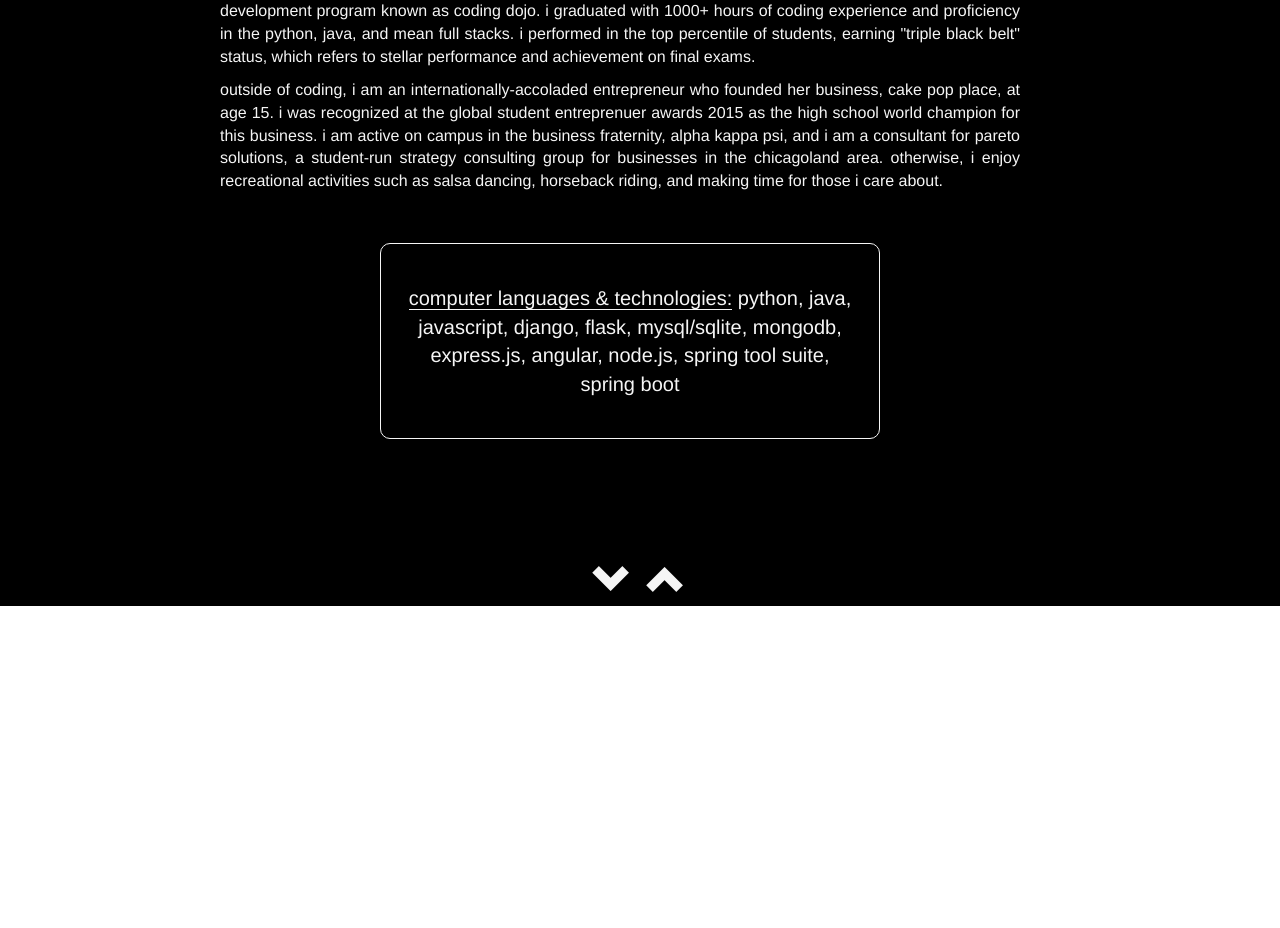
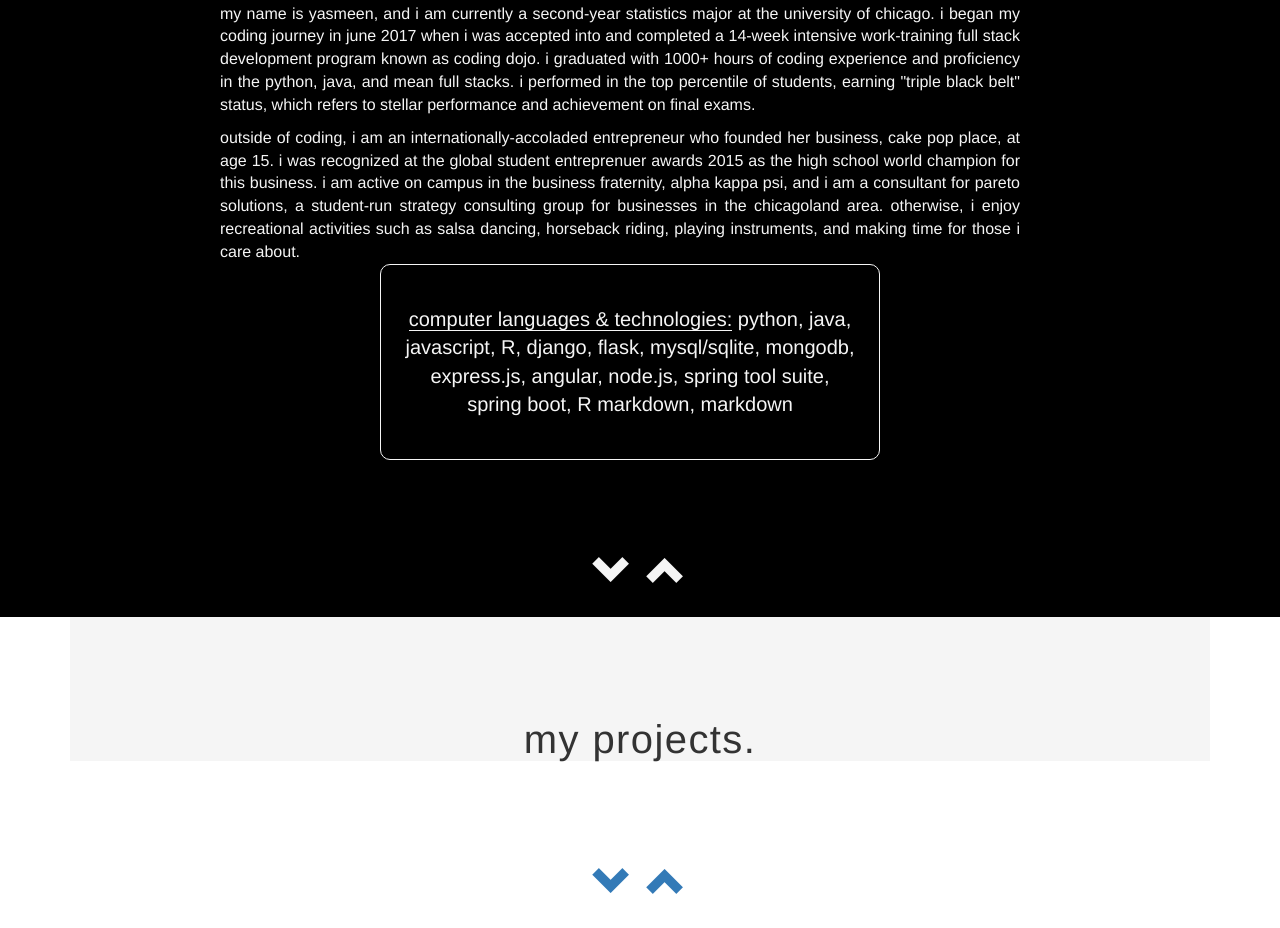
Before and after one commit to yhaider/yhaider.github.io, a plain HTML site: page index.html in a window 1280 px wide. Shown: the part 1247-2175 px from the top of the page. Before the commit the page ends 1853 px from the top, so only its background shows below. Drawn offline with nearby package versions, Linux system fonts and the light colour scheme.

Commit message:
continued working, still wip

```diff
--- a/css/master.css
+++ b/css/master.css
@@ -81,7 +81,7 @@ h2{
     margin: auto;
     text-align: center;
     padding: 40px 20px 40px 20px;
-    margin: 20px;
+    margin: 20px 20px 20px 10px;
     border: 1px solid whitesmoke;
     border-radius: 10px;
     width: 500px;
@@ -97,3 +97,24 @@ h2{
     text-justify:inter-word;
 
 }
+
+.givespacing{
+    margin-bottom: -10px;
+    margin-top: -10px;
+}
+
+.arrows{
+    padding-bottom: 20px;
+}
+
+
+.projectsmain{
+    background-color: whitesmoke;
+}
+.projectsmain h1{
+    margin:auto;
+    text-align: center;
+    font-size: 40px;
+    padding-top: 100px;
+    letter-spacing: 1.4px;
+}
--- a/index.html
+++ b/index.html
@@ -1,8 +1,8 @@
-c<!DOCTYPE html>
+<!DOCTYPE html>
 <html>
     <head>
         <meta charset="utf-8">
-        <title></title>
+        <title>❧ yhaider's gitpage</title>
         <link rel="stylesheet" href="https://maxcdn.bootstrapcdn.com/bootstrap/3.3.7/css/bootstrap.min.css">
         <script src="https://ajax.googleapis.com/ajax/libs/jquery/1.12.4/jquery.min.js"></script>
         <script src="https://maxcdn.bootstrapcdn.com/bootstrap/3.3.7/js/bootstrap.min.js"></script>
@@ -14,7 +14,7 @@ c<!DOCTYPE html>
                 <div id="main">
                     <h1>welcome.</h1>
                     <div class="intro">
-                        <i class="maincontent">hi, my name is yasmeen. welcome to my github page. use the arrow below to learn more <a href="#about" class="linkcontent">who i am</a>, <a href="#projects" class="linkcontent">what i've done</a>, and <a href="#contact" class="linkcontent">where to contact me</a>.</i>
+                        <i class="maincontent">hi, my name is yasmeen. welcome to my github page. use the arrow below to learn more about <a href="#about" class="linkcontent">who i am</a>, <a href="#projects" class="linkcontent">what i've done</a>, and <a href="#contact" class="linkcontent">where to contact me</a>.</i>
                     </div>
                     <a id="downarrow" href="#about"><h1><span class="scrolldown glyphicon glyphicon-chevron-down"></span></h1></a>
                 </div>
@@ -27,15 +27,29 @@ c<!DOCTYPE html>
                     <u>name:</u> yasmeen haider<br>
                     <u>age:</u> 20<br>
                     <u>education:</u> university of chicago '20<br>
+                    <u>interests:</u> business, technology, software engineering, entrepreneurship<br>
                 </div>
                 <div class="aboutme">
                     <p>my name is yasmeen, and i am currently a second-year statistics major at the university of chicago. i began my coding journey in june 2017 when i was accepted into and completed a 14-week intensive work-training full stack development program known as coding dojo. i graduated with 1000+ hours of coding experience and proficiency in the python, java, and mean full stacks. i performed in the top percentile of students, earning "triple black belt" status, which refers to stellar performance and achievement on final exams.</p>
-                    <p>outside of coding, i am an internationally-accoladed entrepreneur who founded her business, cake pop place, at age 15. i was <a href="https://www.youtube.com/watch?v=bCsGDIegua0" class="linkcontent">recognized at the global student entreprenuer awards 2015</a> as the high school world champion for this business. i am active on campus in the business fraternity, <a href="https://akpsi.org/" class="linkcontent">alpha kappa psi</a>, and i am a consultant for <a href="https://www.paretosolutions.uchicago.edu/" class="linkcontent">pareto solutions</a>, a student-run strategy consulting group for businesses in the chicagoland area. otherwise, i enjoy recreational activities such as salsa dancing, horseback riding, and making time for those i care about.</p>
+                    <p>outside of coding, i am an internationally-accoladed entrepreneur who founded her business, cake pop place, at age 15. i was <a href="https://www.youtube.com/watch?v=bCsGDIegua0" class="linkcontent">recognized at the global student entreprenuer awards 2015</a> as the high school world champion for this business. i am active on campus in the business fraternity, <a href="https://akpsi.org/" class="linkcontent">alpha kappa psi</a>, and i am a consultant for <a href="https://www.paretosolutions.uchicago.edu/" class="linkcontent">pareto solutions</a>, a student-run strategy consulting group for businesses in the chicagoland area. otherwise, i enjoy recreational activities such as salsa dancing, horseback riding, playing instruments, and making time for those i care about.</p>
                 </div>
-                <div class="contentforaboutme">
-                    <u>computer languages & technologies:</u> python, java, javascript, django, flask, mysql/sqlite, mongodb, express.js, angular, node.js, spring tool suite, spring boot<br>
+                <div class="contentforaboutme givespacing">
+                    <u>computer languages & technologies:</u> python, java, javascript, R, django, flask, mysql/sqlite, mongodb, express.js, angular, node.js, spring tool suite, spring boot, R markdown, markdown<br>
                 </div>
-                <h2><a id="da2" href="#projects"><span class="scrolldown glyphicon glyphicon-chevron-down"></span></a> <a id="ua2" href="#main"><span class="scrolldown glyphicon glyphicon-chevron-up"></span></a></h2>
+                <div class="arrows">
+                    <h2><a id="da2" href="#projects"><span class="scrolldown glyphicon glyphicon-chevron-down"></span></a> <a id="ua2" href="#main"><span class="scrolldown glyphicon glyphicon-chevron-up"></span></a></h2>
+                </div>
+            </div>
+        </div>
+        <div id="projects">
+            <div class="container">
+                <div class="projectsmain">
+                    <h1>my projects.</h1>
+
+                </div>
+                <div class="arrows">
+                    <h2><a id="da3" href="#contact"><span class="scrolldown glyphicon glyphicon-chevron-down"></span></a> <a id="ua3" href="#about"><span class="scrolldown glyphicon glyphicon-chevron-up"></span></a></h2>
+                </div>
             </div>
         </div>
     </body>
```
